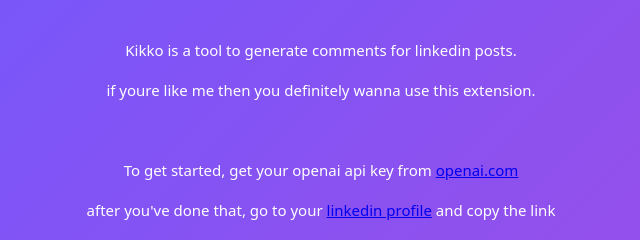
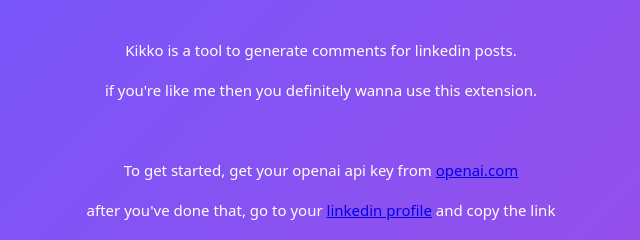
Before and after one commit to kikko-app/kikko-app.github.io, a plain HTML site: page index.html in a window 1280 px wide. Shown: the part 270-510 px from the top of the page, 319-959 px from the left. Drawn offline with Linux system fonts and the light colour scheme.

Commit message:
Update index.html

```diff
--- a/index.html
+++ b/index.html
@@ -10,8 +10,8 @@
   <h2>hello there, welcome to kikko</h2>
         <br>
   <p>Kikko is a tool to generate comments for linkedin posts.</p>
-  <p>if youre like me then you definitely wanna use this extension.</p>
-        <br>
+  <p>if you're like me then you definitely wanna use this extension.</p>
+  <br>
   <p>To get started, get your openai api key from <a href="https://platform.openai.com/account/api-keys" target="_blank">openai.com</a></p>
   <p>after you've done that, go to your <a href="https://www.linkedin.com/in/" target="_blank"> linkedin profile</a> and copy the link</p>
   <p>if you're wondering why i need all of this, its because idk also this is my first making a chrome extension and i need friends</p>
```
